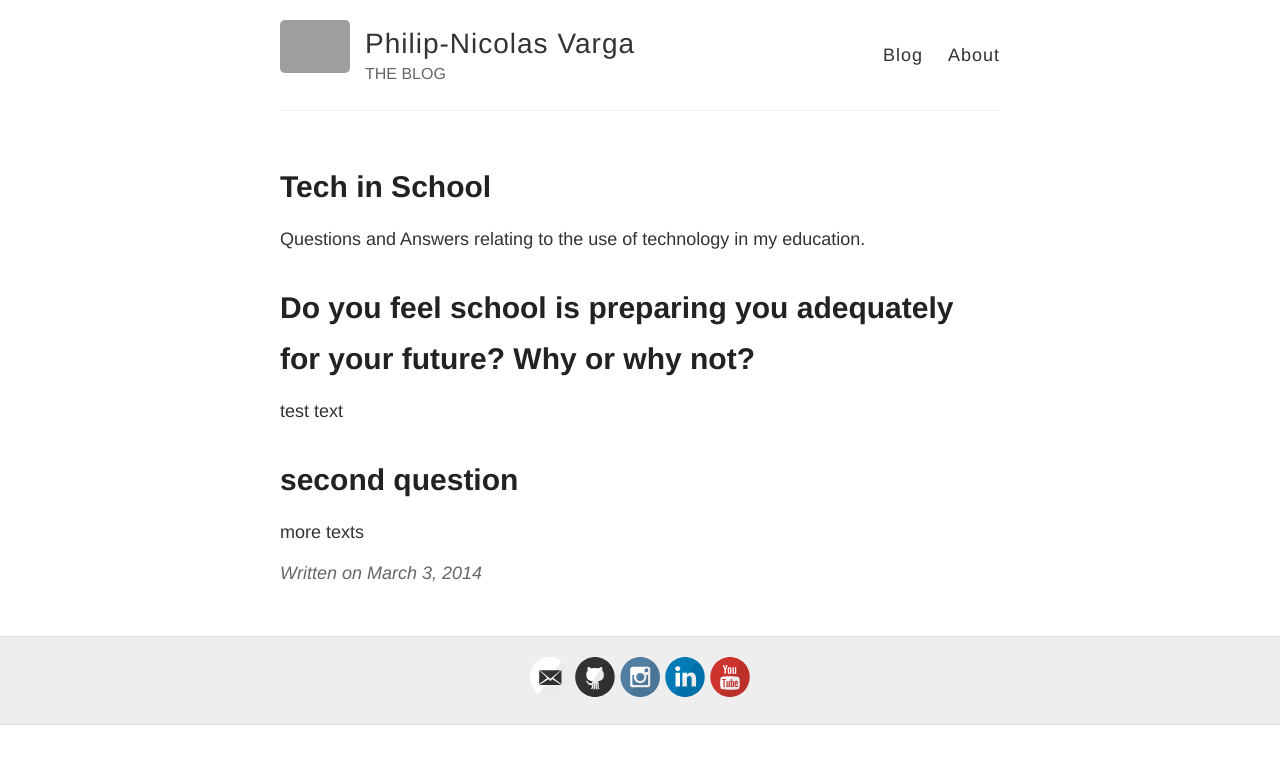
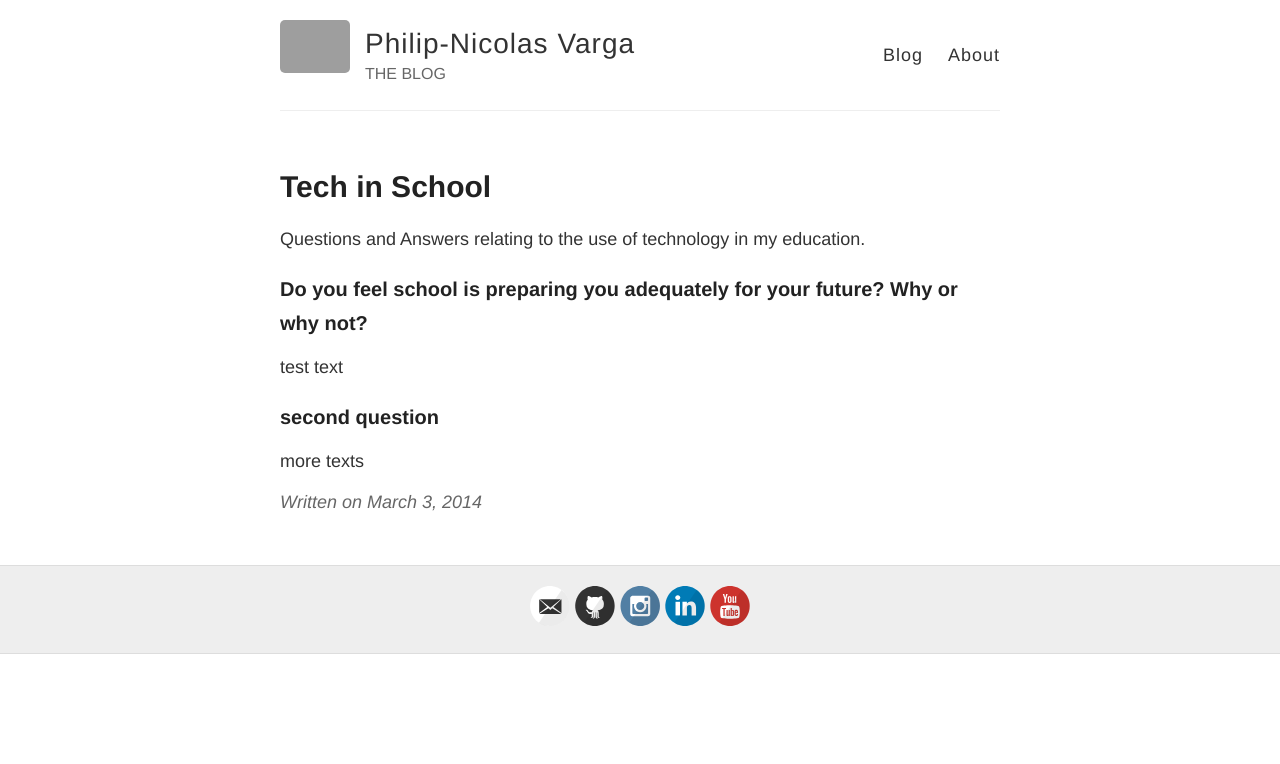
Before and after one commit to Philip-Nicolas/Philip-Nicolas.github.io, a Jekyll site: the page built from _posts/2014-3-3-Hello-World.md, in a window 1280 px wide. Shown: the top 764 px of the page. Built offline with Jekyll 4.4.1, drawn with Linux system fonts in a browser that asks for light colours; grey boxes are pictures that could not be loaded.

```diff
--- a/_posts/2014-3-3-Hello-World.md
+++ b/_posts/2014-3-3-Hello-World.md
@@ -5,8 +5,8 @@ title: Tech in School
 
 Questions and Answers relating to the use of technology in my education.
 
-# Do you feel school is preparing you adequately for your future? Why or why not?
+### Do you feel school is preparing you adequately for your future? Why or why not?
 test text
 
-# second question
+### second question
 more texts
```
